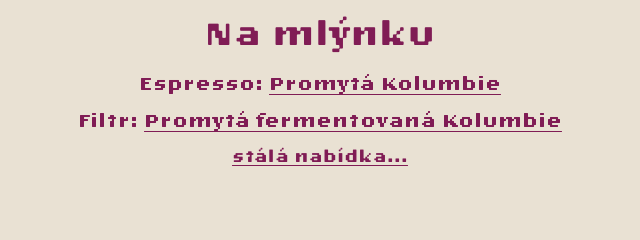
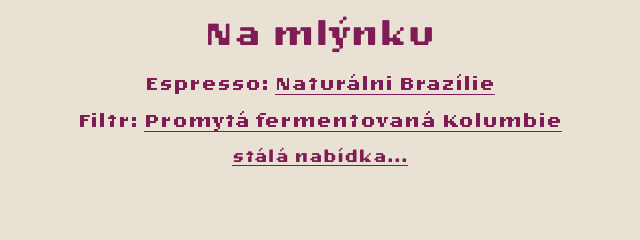
Before and after one commit to JanCech9/kaflik, a plain HTML site: page index.html in a window 1280 px wide. Shown: the part 256-496 px from the top of the page, 320-960 px from the left. Drawn offline with Linux system fonts and the light colour scheme.

Commit message:
feat: coffee update

```diff
--- a/index.html
+++ b/index.html
@@ -33,8 +33,7 @@
         <div class="act_coffee">
             <h2>Na mlýnku</h2>
             <p>Espresso:
-                <!-- <a class="link" href="https://www.kikita.cz/brazil-pereira-natural-zrnkova-kava/">Naturálni Brazílie</a> -->
-                <a class="link" href="https://www.kikita.cz/colombia-remolinos/">Promytá Kolumbie</a>
+                <a class="link" href="https://www.kikita.cz/brazil-pereira-natural-zrnkova-kava/">Naturálni Brazílie</a>
             </p>
             <p>Filtr:
                 <a class="link" href="https://www.kikita.cz/colombia-pink-bourbon-zrnkova-kava/">Promytá fermentovaná Kolumbie</a> <br>
```
